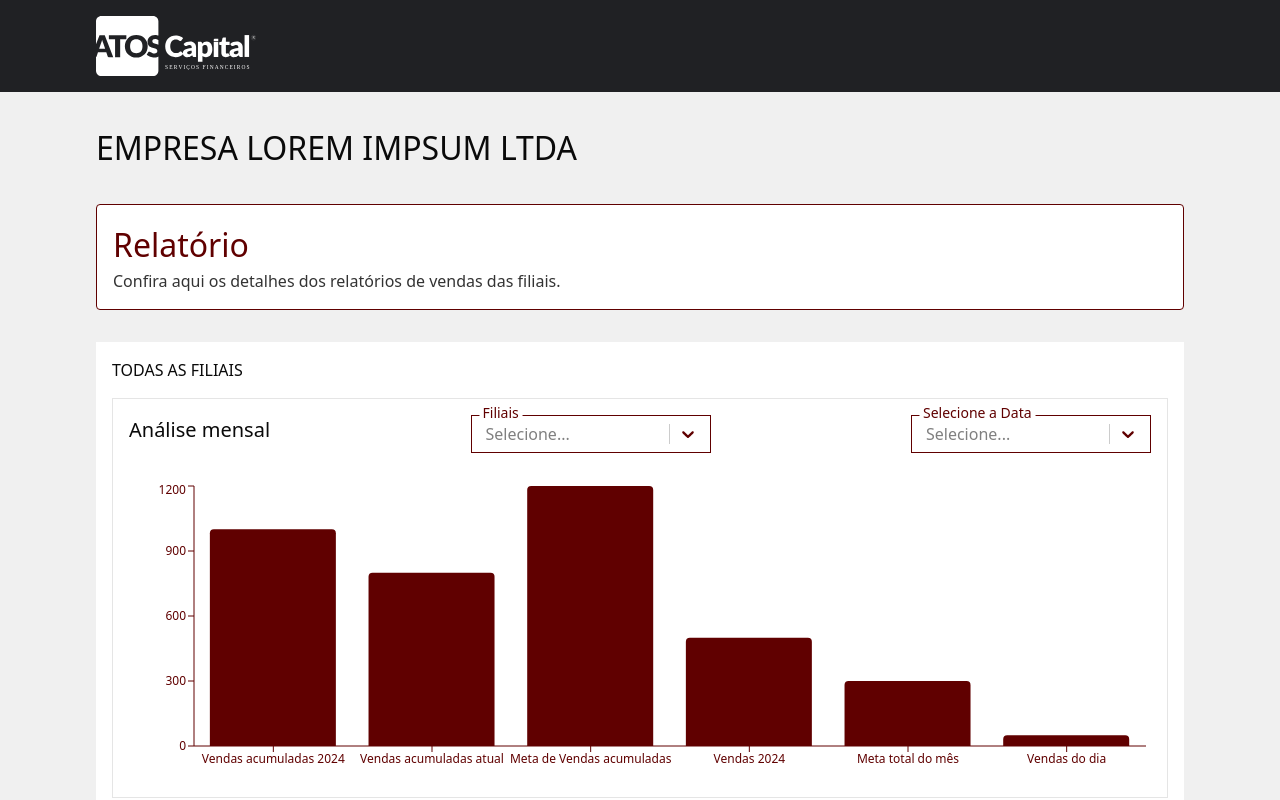
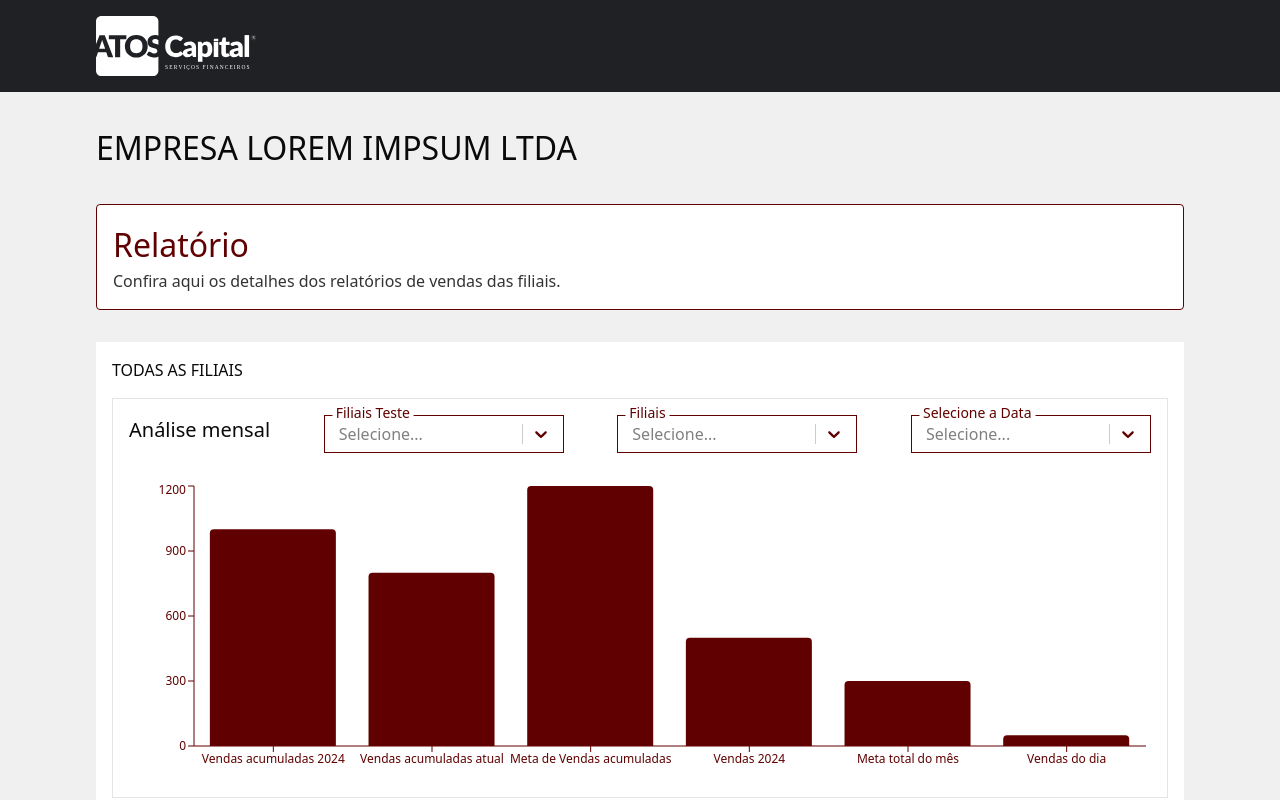
Before and after one commit to RichardSouzza/TakeOff-2025.1-Squad12, a Next.js app in the folder src/frontend/: page /dashboards in a window 1280 px wide. Shown: the top 800 px of the page. Built offline with nearby package versions, Linux system fonts and the light colour scheme; no server answers.

Commit message:
correção de erro

```diff
--- a/src/frontend/app/dashboards/page.tsx
+++ b/src/frontend/app/dashboards/page.tsx
@@ -2,17 +2,48 @@
 
 import { Logos } from "@/components/logos";
 import Image from "next/image";
+import axios, { AxiosResponse } from "axios";
 import { IoLogoInstagram } from "react-icons/io";
 import { FaFacebookSquare, FaLinkedin } from "react-icons/fa";
 import { useHome } from "@/hooks/Home/useHome";
 import { SelectInput } from "@/components/selectInput";
 import { BarChartExample } from "@/components/graficoBarra";
-import { useState } from "react";
+import { useEffect, useState } from "react";
 import { ChartConfig } from "@/components/ui/chart";
 import { GraficoProg } from "@/components/graficoProg";
 
 export default function Dashboards() {
   const { errors, handleLogin, handleSubmit, isLoading, register } = useHome();
+
+  const [filiais, setFiliais] = useState<any[]>([]);
+
+  const _axios = axios.create({
+    baseURL: "http://localhost:8000",
+    headers: {"Access-Control-Allow-Origin": "http://localhost:8000"},
+    timeout: 10000,
+  });
+
+
+  useEffect(() => {
+    const validateDataRequest = async () => {
+      try {
+        const response = await _axios.get("/filiais");
+        console.log("Resposta da API:", response.data);
+        setFiliais(response.data.data);
+      } catch (error) {
+        console.log("Erro ao buscar filiais:", error);
+      }
+    };
+
+    validateDataRequest();
+  }, []);
+
+  const optionsFiliaisTeste = Array.isArray(filiais)
+  ? filiais.map((filial) => ({
+      value: filial.Nome,
+      label: filial.Nome,
+    }))
+  : [];
 
   const optionsFiliais = [
     { value: 'filial01', label: 'Filial 01' },
@@ -131,7 +162,14 @@ export default function Dashboards() {
                 <p className="text-[20px]">Análise mensal</p>
               </div>
               <div className="w-[240px]">
-
+              <SelectInput
+                isSearchable={false}
+                options={optionsFiliaisTeste}
+                label="Filiais Teste"
+                onChange={handleFilialChange}
+              />
+            </div>
+              <div className="w-[240px]">
                 <SelectInput
                   isSearchable={false}
                   options={optionsFiliais}
--- a/src/frontend/app/page.tsx
+++ b/src/frontend/app/page.tsx
@@ -5,6 +5,7 @@ import Image from "next/image";
 import { IoLogoInstagram } from "react-icons/io";
 import { FaFacebookSquare, FaLinkedin } from "react-icons/fa";
 import { useHome } from "@/hooks/Home/useHome";
+import { useEffect } from "react";
 
 export default function Home() {
   const { errors, handleLogin, handleSubmit, isLoading, register } = useHome();
--- a/src/frontend/package.json
+++ b/src/frontend/package.json
@@ -10,6 +10,7 @@
   },
   "dependencies": {
     "@hookform/resolvers": "^5.0.1",
+    "axios": "^1.9.0",
     "class-variance-authority": "^0.7.1",
     "clsx": "^2.1.1",
     "cookies-next": "^5.1.0",
```
Also changed, not shown: 1 other file (tests, documents, lock files or other folders).
